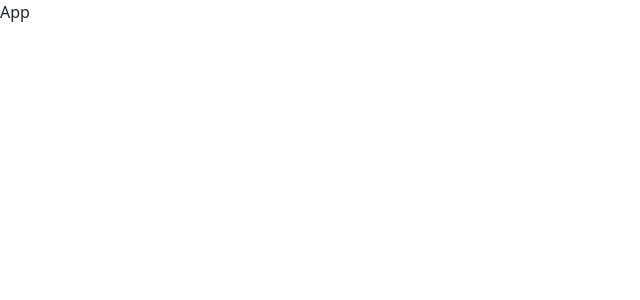
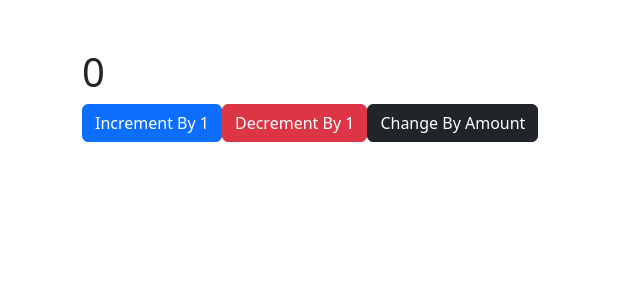
Before and after one commit to master-dhanesh/reactmern04, a React (Create React App) app: page / in a window 1280 px wide. Shown: the top 300 px of the page, without its empty margins (0-640 px from the left). Built offline with nearby package versions, Linux system fonts and the light colour scheme.

Commit message:
Redux 02

```diff
--- a/src/App.js
+++ b/src/App.js
@@ -1,10 +1,36 @@
 import React from "react";
-import { useSelector } from "react-redux";
+import { useSelector, useDispatch } from "react-redux";
+import { increment, decrement, incrementByAmount } from "./store/counterSlice";
 
 const App = () => {
-    const d = useSelector((state) => state);
-    console.log(d);
-    return <div>App</div>;
+    const dispatch = useDispatch();
+    const { value } = useSelector((state) => state.counter);
+
+    const OnIncrease = () => {
+        dispatch(increment());
+    };
+
+    const OnDecrease = () => {
+        dispatch(decrement());
+    };
+
+    const changebyamount = () => {
+        dispatch(incrementByAmount(-11));
+    };
+    return (
+        <div className="container mt-5">
+            <h1>{value}</h1>
+            <button onClick={OnIncrease} className="btn btn-primary">
+                Increment By 1
+            </button>
+            <button onClick={OnDecrease} className="btn btn-danger">
+                Decrement By 1
+            </button>
+            <button onClick={changebyamount} className="btn btn-dark">
+                Change By Amount
+            </button>
+        </div>
+    );
 };
 
 export default App;
--- /dev/null
+++ b/src/store/counterAction.js
@@ -0,0 +1,11 @@
+export const incrementaction = (state) => {
+    state.value += 1;
+};
+
+export const decrementaction = (state) => {
+    state.value -= 1;
+};
+
+export const incrementbyamountaction = (state, action) => {
+    state.value += action.payload;
+};
--- a/src/store/counterActions.js
+++ /dev/null
@@ -1,11 +0,0 @@
-export const incrementAction = (state) => {
-    state.value += 1;
-};
-
-export const decrementAction = (state) => {
-    state.value -= 1;
-};
-
-export const incrementByAmountAction = (state, action) => {
-    state.value += action.payload;
-};
--- a/src/store/counterSlice.js
+++ b/src/store/counterSlice.js
@@ -1,9 +1,9 @@
 import { createSlice } from "@reduxjs/toolkit";
 import {
-    decrementAction,
-    incrementAction,
-    incrementByAmountAction,
-} from "./counterActions";
+    decrementaction,
+    incrementaction,
+    incrementbyamountaction,
+} from "./counterAction";
 
 const initialState = {
     value: 0,
@@ -13,13 +13,12 @@ export const counterSlice = createSlice({
     name: "counter",
     initialState,
     reducers: {
-        increment: incrementAction,
-        decrement: decrementAction,
-        incrementByAmount: incrementByAmountAction,
+        increment: incrementaction,
+        decrement: decrementaction,
+        incrementByAmount: incrementbyamountaction,
     },
 });
 
-// Action creators are generated for each case reducer function
 export const { increment, decrement, incrementByAmount } = counterSlice.actions;
 
 export default counterSlice.reducer;
--- a/src/store/store.js
+++ b/src/store/store.js
@@ -3,6 +3,6 @@ import counterReducer from "./counterSlice";
 
 export const store = configureStore({
     reducer: {
-        count: counterReducer,
+        counter: counterReducer,
     },
 });
```
